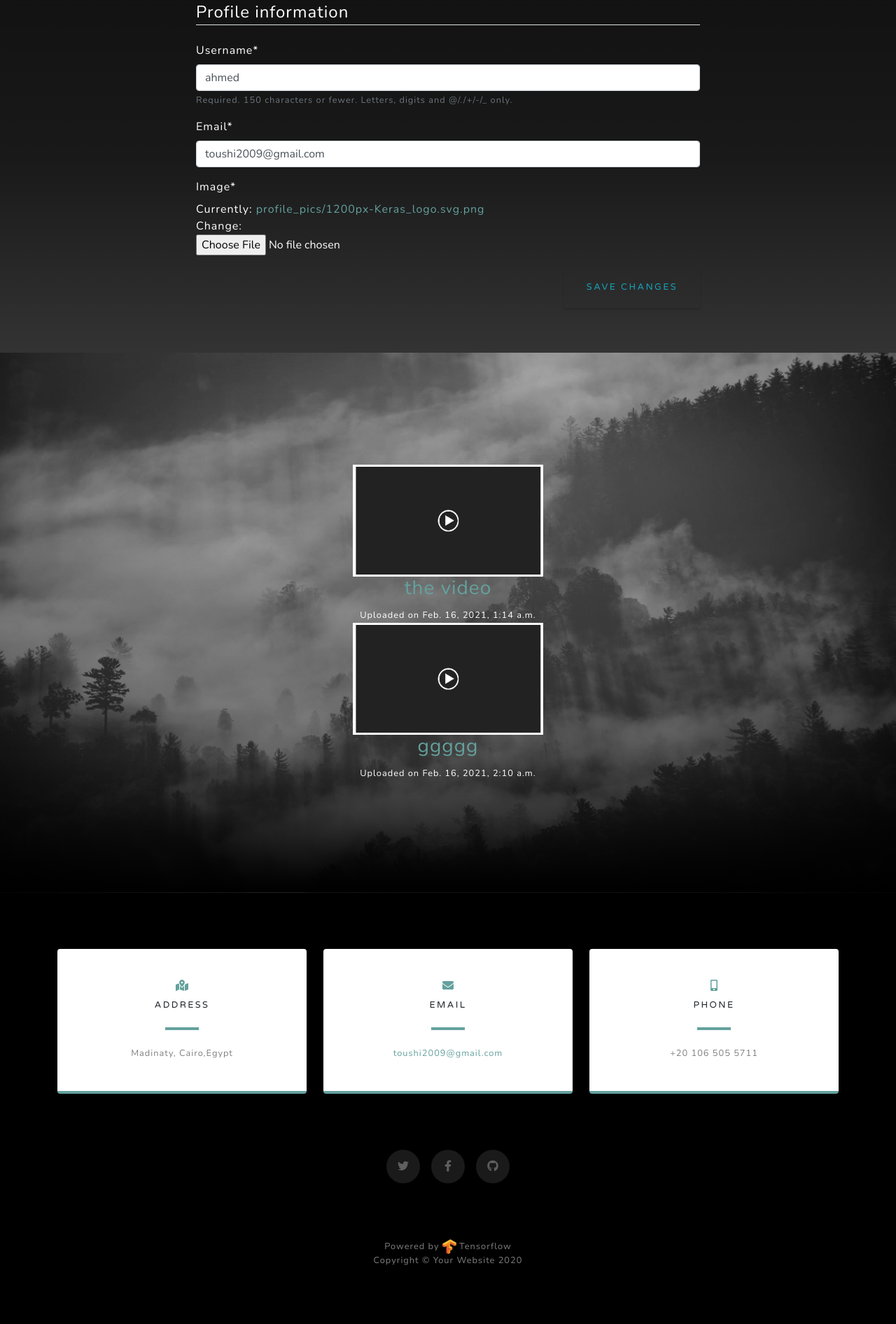
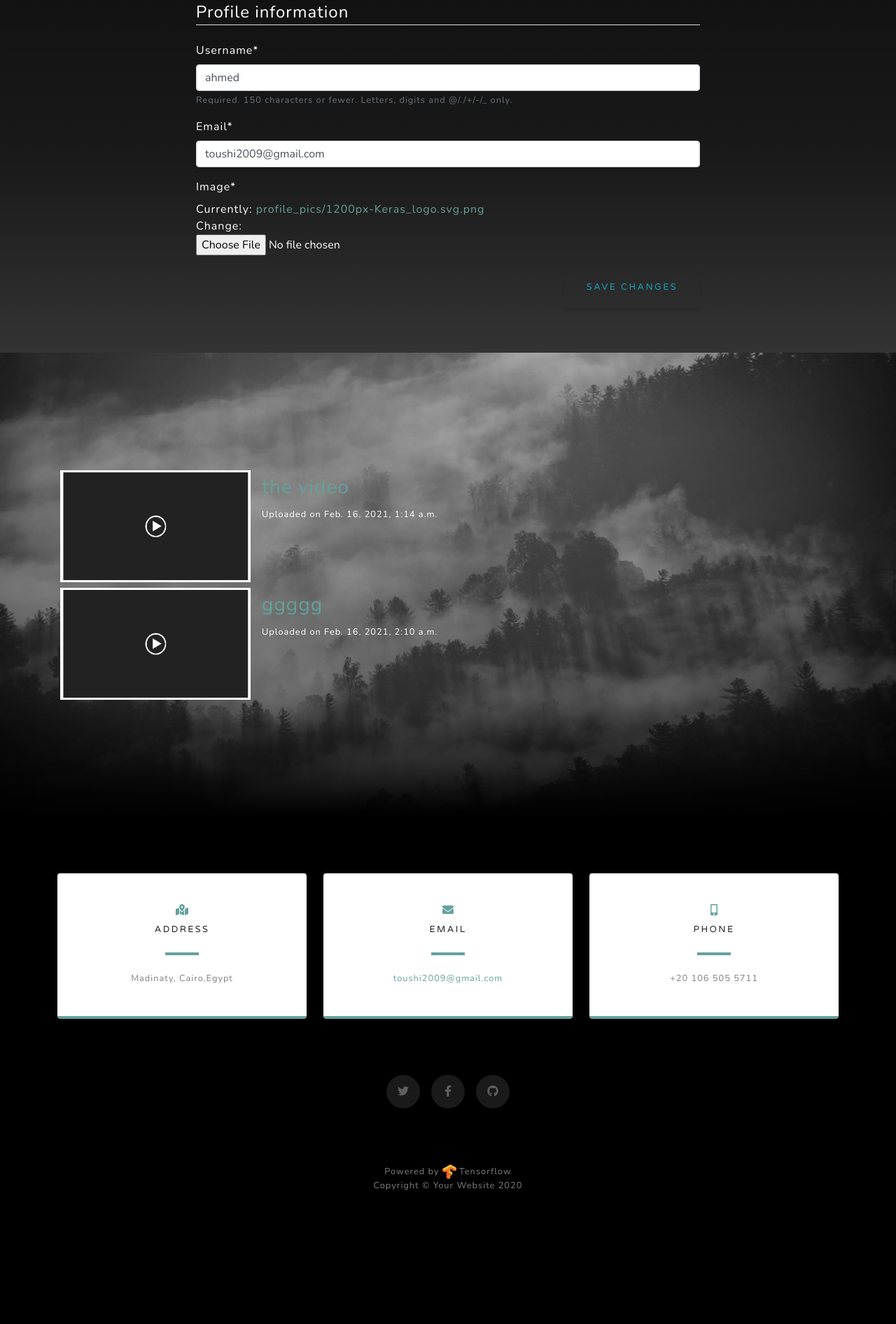
Before and after one commit to toushi100/VODS, a Django app: page /user/dashboard/ in a window 1280 px wide. Shown: the part 607-2499 px from the top of the page at 70% size. After the commit the page ends 2308 px from the top, so only its background shows below. Run offline with Django 3.2, Linux system fonts and the light colour scheme; a user stored in the database is signed in; data comes from the database, SQL or seed files in the repository; both versions use the stored data as it was after the commit; some libraries are stand-ins or nearby versions.

Commit message:
html changes

```diff
--- a/Usersapp/templates/Usersapp/dashboard.html
+++ b/Usersapp/templates/Usersapp/dashboard.html
@@ -37,24 +37,23 @@
 <section class="signup-section" id="signup">
     <div class="container  text-white">
         {% if uservideos.count == 0 %}
-        <i class="far fa-paper-plane fa-2x mb-2 text-white"></i>
-        <h2 class="text-white mb-5">Oops</h2>
+        <i class="far fa-paper-plane fa-2x mb-2 text-center text-white"></i>
+        <h2 class="text-white ">Oops</h2>
         <small>No Vidieos Yet :(</small>
         {% endif %}
         {% for video in uservideos %}
-        <div class="row">
-            <div class="col-md-10 col-lg-8 mx-auto text-center">
+        <div class="row my-2">
 
                 <div class="content">
-                    <a href=""><img style="width:17em; height:10em"
+                    <a href="{% url 'show' video.id %}"><img class="mx-3 "style="width:17em; height:10em"
                             src="{% static 'Homeapp/img/placeholder.png' %}"></a>
                 </div>
-                <div class="flex-top">
-                    <h3><a class="" href="{% url 'show' video.id %}">{{video.name}}</a></h3>
-                    <small>Uploaded on {{video.uploaded_at}}</small>
+                <div class="mt-2 text-white">
+                    <h3 class=" "><a  href="{% url 'show' video.id %}">{{video.name}}</a></h3>
+                    <small class="  ">Uploaded on {{video.uploaded_at}} </small>
                 </div>
             </div>
-        </div>
+
 
         {% endfor %}
     </div>
--- a/Usersapp/templates/Usersapp/register.html
+++ b/Usersapp/templates/Usersapp/register.html
@@ -6,12 +6,11 @@
         <div class="row">
             <div class="col-lg-8 mx-auto">
                 <div class="container">
-                    <h1 class="text-white mb-4 text center"> register</h1>
+                    <h1 class="text-white mb-4 text center"> Register</h1>
                     <div class="content- section">
                         <form method="POST">
                             {% csrf_token%}
                             <feiledset class="form-group text-white">
-                            <legend class="border-bottom mb-4">Join Today</legend>
                             {{form | crispy }}
                             </feiledset>
                             <div class="form-group">
```
Also changed, not shown: Usersapp/templates/Usersapp/login.html (+13 -11 lines), Videoapp/templates/Videoapp/index.html (+7 -7 lines), Videoapp/urls.py (line endings or trailing spaces), db.sqlite3.
